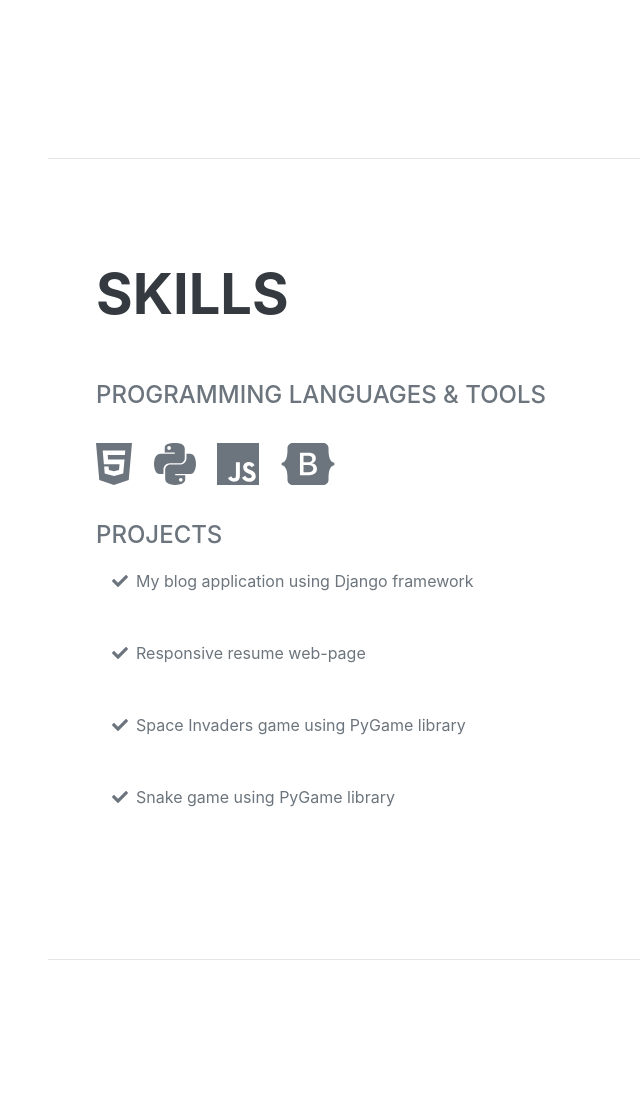
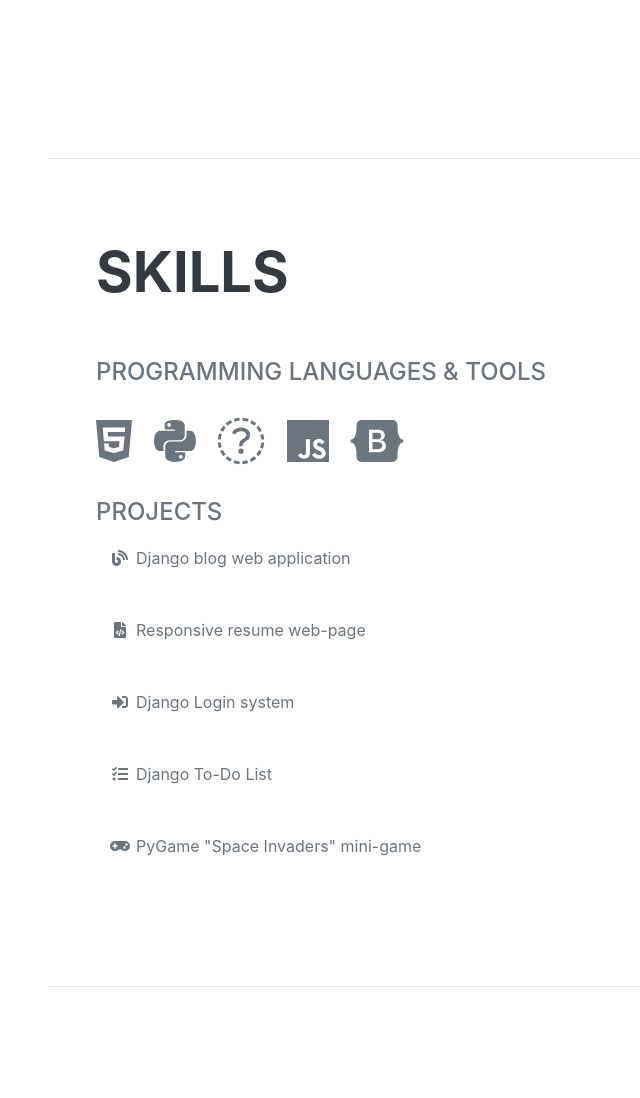
Before and after one commit to magai2002/resume, a Django app: template webpage/templates/index.html in a window 1280 px wide. Shown: the part 1444-2542 px from the top of the page, without its empty margins (224-864 px from the left). Run offline with Django 3.2, Linux system fonts and the light colour scheme; the template is opened without the code that fills it, so the values that code supplies are empty; some libraries are stand-ins or nearby versions; some web fonts are replaced.

Commit message:
changes to template

```diff
--- a/webpage/templates/index.html
+++ b/webpage/templates/index.html
@@ -97,29 +97,35 @@
                     <ul class="list-inline dev-icons">
                         <li class="list-inline-item"><i class="fab fa-html5"></i></li>
                         <li class="list-inline-item"><i class="fab fa-python"></i></li>
+                        <li class="list-inline-item"><i class="fab fa-database"></i></li>
                         <li class="list-inline-item"><i class="fab fa-js"></i></li>
                         <li class="list-inline-item"><i class="fab fa-bootstrap"></i></li>
                     </ul>
                     <div class="subheading mb-3">Projects</div>
                     <ul class="fa-ul mb-0">
                         <li>
-                            <span class="fa-li"><i class="fas fa-check"></i></span>
-                            My blog application using Django framework
+                            <span class="fa-li"><i class="fas fa-blog"></i></span>
+                            Django blog web application
                         </li>
                         <br><br>
                         <li>
-                            <span class="fa-li"><i class="fas fa-check"></i></span>
+                            <span class="fa-li"><i class="fas fa-file-code"></i></span>
                             Responsive resume web-page
                         </li>
                         <br><br>
                         <li>
-                            <span class="fa-li"><i class="fas fa-check"></i></span>
-                            Space Invaders game using PyGame library
+                            <span class="fa-li"><i class="fas fa-sign-in-alt"></i></span>
+                            Django Login system
                         </li>
                         <br><br>
                         <li>
-                            <span class="fa-li"><i class="fas fa-check"></i></span>
-                            Snake game using PyGame library
+                            <span class="fa-li"><i class="fas fa-tasks"></i></span>
+                            Django To-Do List
+                        </li>
+                        <br><br>
+                        <li>
+                            <span class="fa-li"><i class="fas fa-gamepad"></i></span>
+                            PyGame "Space Invaders" mini-game
                         </li>
                         <br><br>
                     </ul>
```
Also changed, not shown: db.sqlite3.
